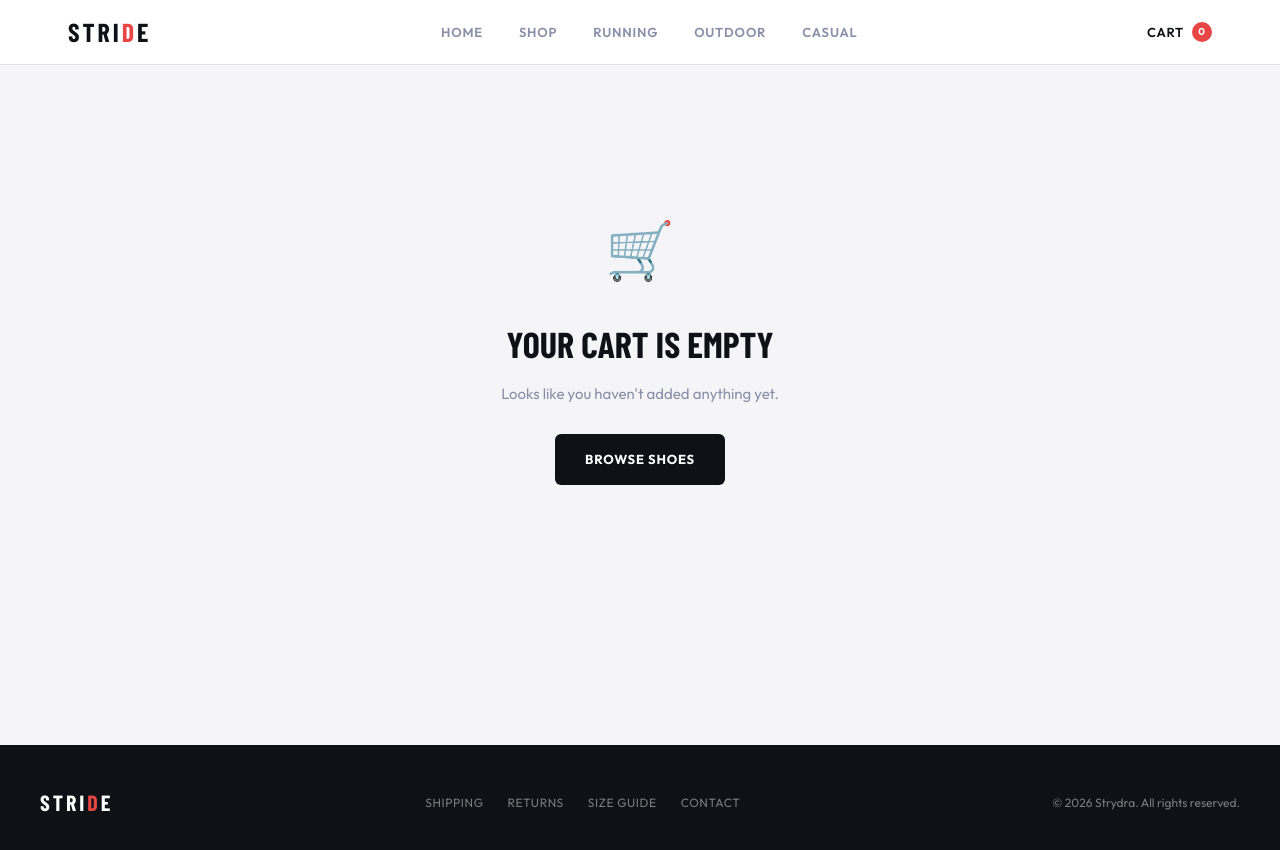
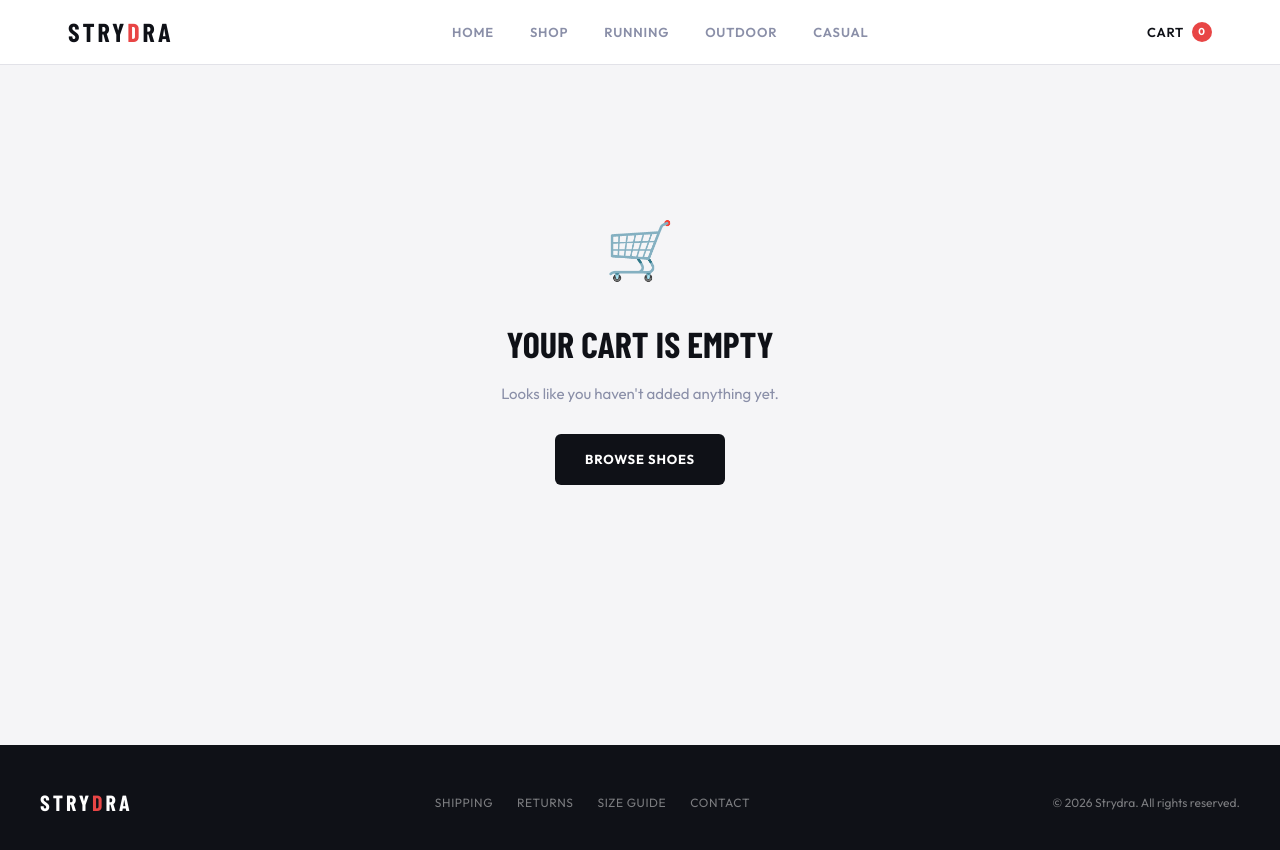
Before and after one commit to arbabarsalan/strydra, a website: page views/cart.html in a window 1280 px wide. Drawn offline with nearby package versions, Linux system fonts and the light colour scheme; a web font is replaced by a local one.

Commit message:
fix header and footer logo: rename STRIDE to STRYDRA

```diff
--- a/views/cart.html
+++ b/views/cart.html
@@ -11,7 +11,7 @@
 
 <header class="site-header">
   <nav class="nav">
-    <a href="/" class="nav__logo">STRI<span>D</span>E</a>
+    <a href="/" class="nav__logo">STRY<span>D</span>RA</a>
     <ul class="nav__links">
       <li><a href="/">Home</a></li>
       <li><a href="/shop">Shop</a></li>
@@ -31,7 +31,7 @@
 
 <footer class="site-footer">
   <div class="footer__inner">
-    <span class="footer__logo">STRI<span>D</span>E</span>
+    <span class="footer__logo">STRY<span>D</span>RA</span>
     <ul class="footer__links">
       <li><a href="#">Shipping</a></li>
       <li><a href="#">Returns</a></li>
```
Also changed, not shown: views/home.html (+2 -2 lines), views/product.html (+2 -2 lines), views/shop.html (+2 -2 lines).
